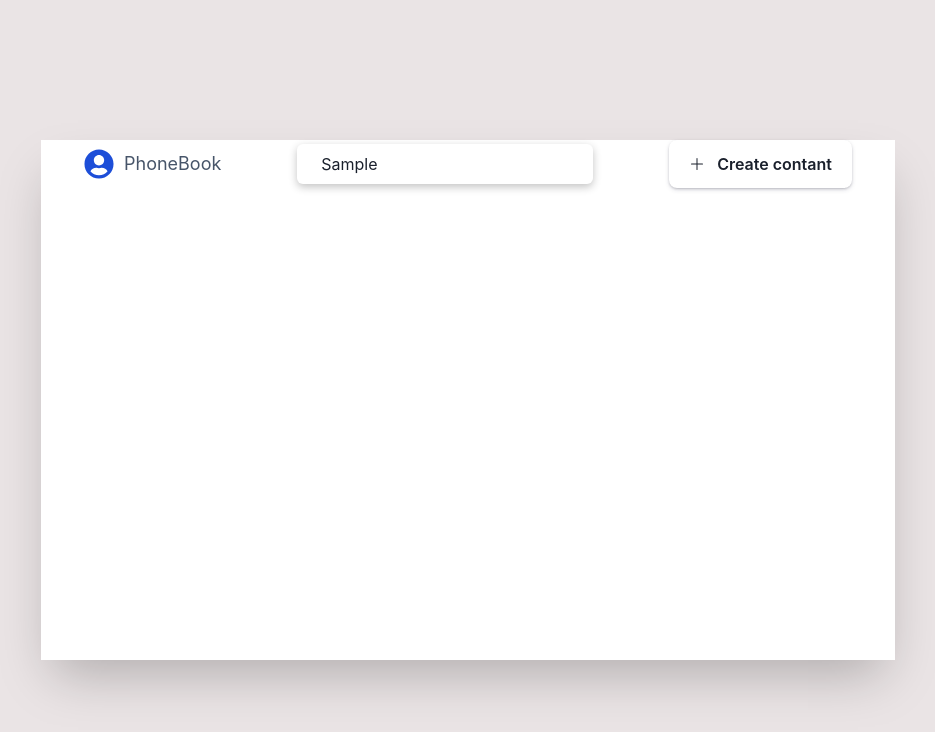
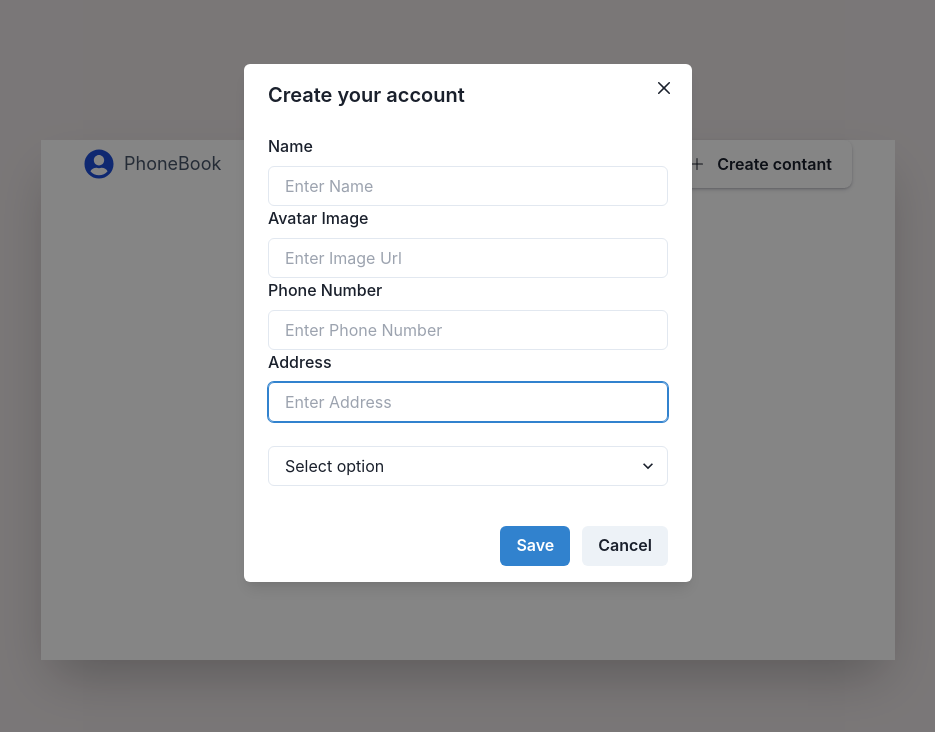
Before and after one commit to Anmoljagota/Luminous_Lab_Assignment, a React (Create React App) app: page / in a window 1280 px wide. Both pictures are taken after typing "Sample" into the empty fields and a click on the button "Create contant". Shown: the top 732 px of the page, without its empty margins (172-1107 px from the left). Built offline with nearby package versions, Linux system fonts and the light colour scheme.

Commit message:
Modal Done

```diff
--- /dev/null
+++ b/src/Componenets/UserDetailsModal.jsx
@@ -0,0 +1,79 @@
+import React from "react";
+import { BsPlusLg } from "react-icons/bs";
+import {
+  Modal,
+  ModalOverlay,
+  ModalContent,
+  ModalHeader,
+  ModalFooter,
+  ModalBody,
+  ModalCloseButton,
+  Button,
+  useDisclosure,
+  FormControl,
+  FormLabel,
+  Input,
+  Select,
+} from "@chakra-ui/react";
+const UserDetailsModal = () => {
+  const { isOpen, onOpen, onClose } = useDisclosure();
+  const finalRef = React.useRef(null);
+  const initialRef = React.useRef(null);
+  const details = [
+    { name: "Name", placeholder: "Enter Name" },
+    { name: "Avatar Image", placeholder: "Enter Image Url" },
+    { name: "Phone Number", placeholder: "Enter Phone Number" },
+    { name: "Address", placeholder: "Enter Address" },
+  ];
+  return (
+    <div>
+      <button
+        onClick={onOpen}
+        className="bg-white py-3 px-5 gap-3	 rounded-lg flex justify-center	items-center font-semibold	"
+        style={{
+          boxShadow:
+            "rgba(50, 50, 93, 0.25) 0px 2px 5px -1px, rgba(0, 0, 0, 0.3) 0px 1px 3px -1px",
+        }}
+      >
+        <BsPlusLg /> Create contant
+      </button>
+
+      <Modal
+        initialFocusRef={initialRef}
+        finalFocusRef={finalRef}
+        isOpen={isOpen}
+        onClose={onClose}
+      >
+        <ModalOverlay />
+        <ModalContent>
+          <ModalHeader>Create your account</ModalHeader>
+          <ModalCloseButton />
+          <ModalBody pb={6}>
+            {details.map((items) => (
+              <FormControl>
+                <FormLabel>{items.name}</FormLabel>
+                <Input ref={initialRef} placeholder={items.placeholder} />
+              </FormControl>
+            ))}
+            <br />
+            <Select placeholder="Select option">
+              <option value="Work">Work</option>
+              <option value="Family">Family</option>
+              <option value="Friends">Friends</option>
+              <option value="School">School</option>
+            </Select>
+          </ModalBody>
+
+          <ModalFooter>
+            <Button colorScheme="blue" mr={3}>
+              Save
+            </Button>
+            <Button onClick={onClose}>Cancel</Button>
+          </ModalFooter>
+        </ModalContent>
+      </Modal>
+    </div>
+  );
+};
+
+export default UserDetailsModal;
--- a/src/Pages/Home.jsx
+++ b/src/Pages/Home.jsx
@@ -1,7 +1,7 @@
 import { Box, Flex, Text } from "@chakra-ui/react";
 import React from "react";
 import { FaUserCircle } from "react-icons/fa";
-import {BsPlusLg} from "react-icons/bs"
+import UserDetailsModal from "../Componenets/UserDetailsModal";
 const Home = () => {
   return (
     <div className="min-h-[65vh] w-8/12 shadow-2xl m-auto bg-white">
@@ -18,9 +18,7 @@
             style={{ boxShadow: "rgba(0, 0, 0, 0.24) 0px 3px 8px" }}
           />
           <Flex>
-            <button className="bg-white py-3 px-5 gap-3	 rounded-lg flex justify-center	items-center font-semibold	"  style={{boxShadow:"rgba(50, 50, 93, 0.25) 0px 2px 5px -1px, rgba(0, 0, 0, 0.3) 0px 1px 3px -1px"}}>
-             <BsPlusLg/> Create contant
-            </button>
+           <UserDetailsModal/>
           </Flex>
         </Flex>
       </Box>
```
